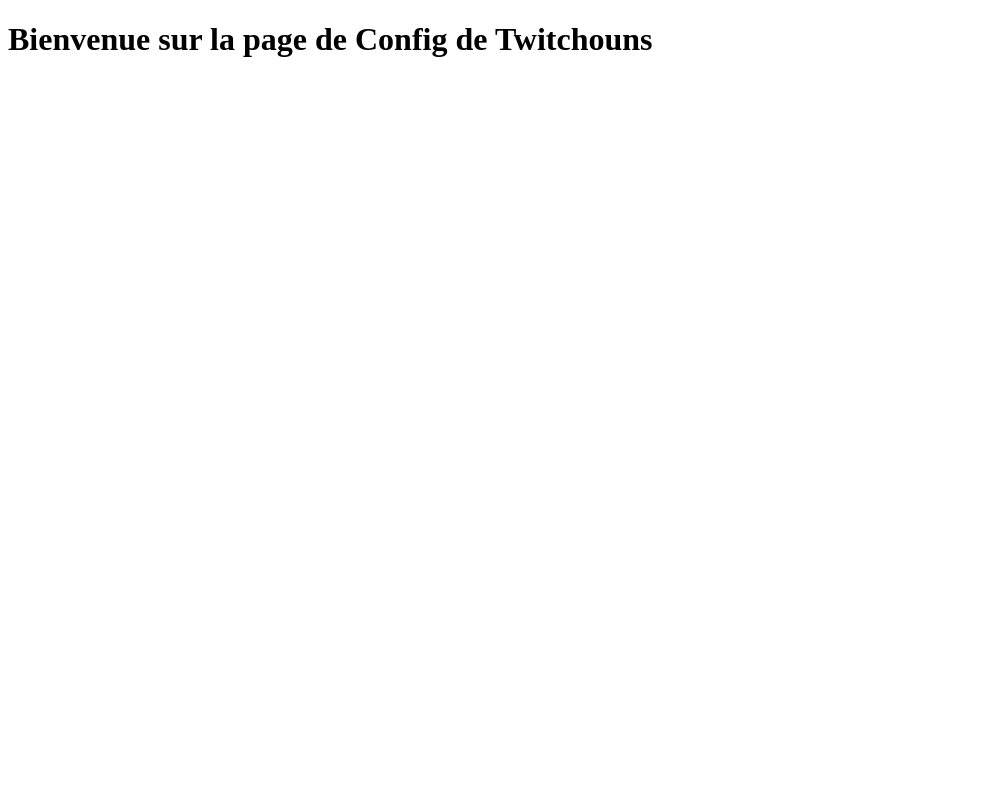
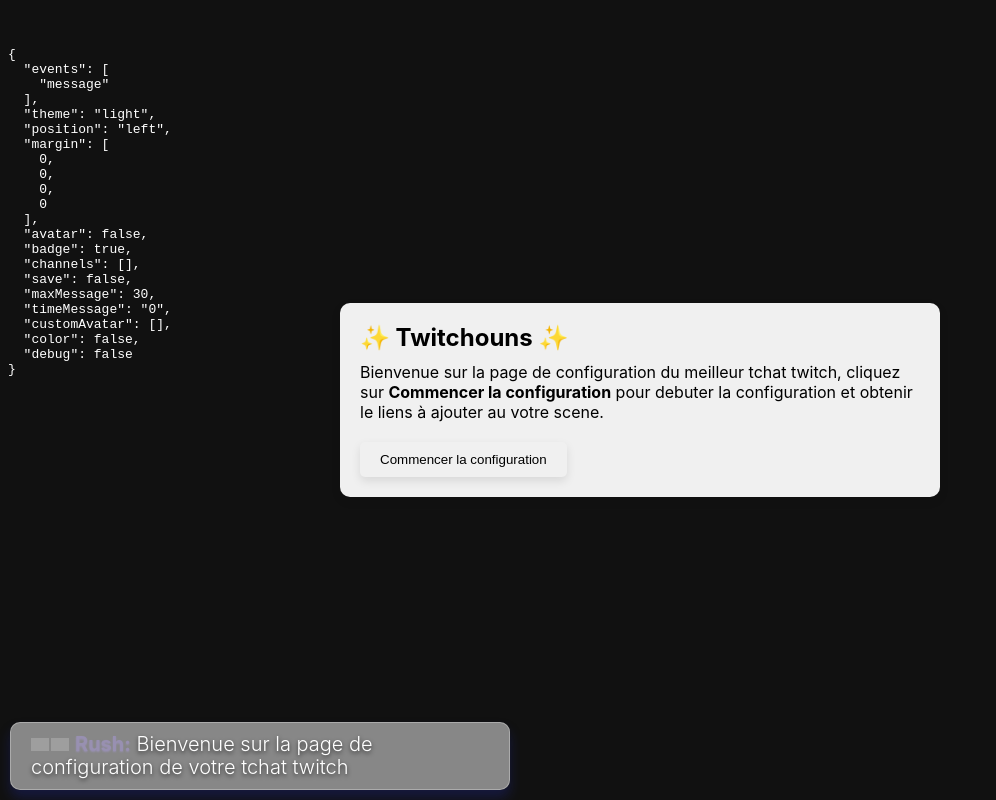
Before and after one commit to FabienBounoir/Twitchouns, a SvelteKit app: page / in a window 1280 px wide. Shown: the whole page, without its empty margins (0-996 px from the left). Built offline with nearby package versions, Linux system fonts and the light colour scheme; grey boxes are pictures that could not be loaded.

Commit message:
🔥 Init config page

```diff
--- a/src/routes/+page.svelte
+++ b/src/routes/+page.svelte
@@ -1 +1,373 @@
+<script>
+	import Avatar from '$lib/components/avatar.svelte';
+	import Clip from '$lib/components/clip.svelte';
+	import Bluepurple from '$lib/components/theme/bluepurple.svelte';
+	import Dark from '$lib/components/theme/dark.svelte';
+	import Default from '$lib/components/theme/default.svelte';
+	import Flatdark from '$lib/components/theme/flatdark.svelte';
+	import Flatwhite from '$lib/components/theme/flatwhite.svelte';
+	import Glass from '$lib/components/theme/glass.svelte';
+	import Light from '$lib/components/theme/light.svelte';
+	import Linearrgb from '$lib/components/theme/linearrgb.svelte';
+	import Neon from '$lib/components/theme/neon.svelte';
+	import Pivotass from '$lib/components/theme/pivotass.svelte';
+	import Rgb from '$lib/components/theme/rgb.svelte';
+	import { config } from '$lib/stores/config';
+	import { messages, push } from '$lib/stores/message';
+	import { get, writable } from 'svelte/store';
+
+	let msg = [];
+
+	messages.subscribe((value) => {
+		msg = value;
+	});
+
+	let configuration = get(config);
+	let pageTotal = 5;
+	let activePage = 0;
+
+	let channel = '';
+
+	const components = {
+		dark: Dark,
+		light: Light,
+		glass: Glass,
+		flatwhite: Flatwhite,
+		flatdark: Flatdark,
+		linearrgb: Linearrgb,
+		bluepurple: Bluepurple,
+		rgb: Rgb,
+		default: Default,
+		pivotass: Pivotass,
+		neon: Neon
+	};
+
+	const MessageInfo = [
+		'Bienvenue sur la page de configuration de votre tchat twitch',
+		'Pour commencer, veuillez entre votre nom de chaine twitch',
+		'Ensuite, choisissez le theme de votre tchat',
+		'Choisissez la position de votre tchat',
+		'Choisissez la taille de votre tchat',
+		'Choisissez la couleur de votre tchat',
+		'Choisissez les events que vous voulez afficher',
+		'Choisissez les personnes a ne pas afficher dans votre tchat'
+	];
+
+	const eventName = [
+		{
+			name: 'Messages',
+			type: 'message'
+		},
+		{
+			name: 'Subscription',
+			type: 'sub'
+		},
+		{
+			name: 'Subscription Gift',
+			type: 'subgift'
+		},
+		{
+			name: 'Cheers',
+			type: 'cheer'
+		},
+		{
+			name: 'Message Delete',
+			type: 'messagedeleted'
+		},
+		{
+			name: 'User Ban',
+			type: 'ban'
+		},
+		{
+			name: 'User TimeOut',
+			type: 'timeout'
+		}
+	];
+
+	let usernames = ['Bouns', 'Maouui', 'Rush', 'Pivotass', 'Guillaume'];
+
+	let actualMessage = 0;
+
+	setInterval(() => {
+		console.log('Nouveau message');
+		push({
+			message: MessageInfo[actualMessage],
+			username: usernames[Math.floor(Math.random() * usernames.length)],
+			type: 'tchat',
+			tagsUrl: [
+				'https://static-cdn.jtvnw.net/badges/v1/b80f038a-0a47-4e24-b48f-63ab7cecbee5/3',
+				'https://static-cdn.jtvnw.net/badges/v1/5864739a-5e58-4623-9450-a2c0555ef90b/3'
+			],
+			color: randomColorHexaCode(),
+			_id: Date.now()
+		});
+
+		actualMessage++;
+		if (actualMessage >= MessageInfo.length) actualMessage = 0;
+	}, 4000);
+
+	const randomColorHexaCode = () => {
+		let letters = '0123456789ABCDEF';
+		let color = '#';
+		for (let i = 0; i < 6; i++) color += letters[Math.floor(Math.random() * 16)];
+		return color;
+	};
+</script>
+
+<svelte:head>
+	<title>⚙️ Overlay Configuration</title>
+</svelte:head>
+
 <h1>Bienvenue sur la page de Config de Twitchouns</h1>
+<pre style="color:white; position: fixed; z-index:999">{JSON.stringify(
+		configuration,
+		null,
+		2
+	)}</pre>
+
+<main id="chat-container">
+	<div id="saver">
+		<div
+			class="gridApp {configuration.position === 'left' ? 'gridLeft' : 'gridRight'}"
+			style="margin-bottom: {configuration.margin[2]}px; margin-top: {configuration
+				.margin[0]}px; margin-left: {configuration.margin[3]}px; margin-right: {configuration
+				.margin[1]}px;"
+		>
+			<svelte:component this={components[configuration.theme]} />
+
+			{#if configuration.avatar == 'true' && msg.length}
+				<Avatar />
+			{/if}
+		</div>
+	</div>
+
+	<Clip />
+</main>
+
+<div class="configuration">
+	<div class="container">
+		<div class="body">
+			<h2>✨ Twitchouns ✨</h2>
+			{#if activePage == 0}
+				<p>
+					Bienvenue sur la page de configuration du meilleur tchat twitch, cliquez sur <b
+						>Commencer la configuration</b
+					> pour debuter la configuration et obtenir le liens à ajouter au votre scene.
+				</p>
+			{:else if activePage == 1}
+				<p>Qu'elles sont les chaines que vous souhaitez afficher dans votre tchat ?</p>
+				<input type="text" bind:value={channel} placeholder="Nom de votre chaine twitch" />
+				<button
+					on:click={() => {
+						if (!channel || configuration.channels.includes(channel)) return;
+						configuration.channels = [...configuration.channels, channel];
+						channel = '';
+					}}>Ajouter</button
+				>
+				<div class="list">
+					{#each configuration.channels as channel (channel)}
+						<p
+							on:click={() => {
+								configuration.channels = configuration.channels.filter((c) => c != channel);
+							}}
+						>
+							{channel}
+						</p>
+					{/each}
+				</div>
+			{:else if activePage == 2}
+				<p>Qu'elle sont les éléments que vous souhaitez afficher dans votre tchat ?</p>
+				<div class="list">
+					{#each eventName as event (event.type)}
+						<p>
+							<label id={event.type} name={event.type}
+								>{event.name}
+								<input
+									type="checkbox"
+									id={event.type}
+									name={event.type}
+									value={event.type}
+									checked={configuration.events.includes(event.type)}
+									on:change={(e) => {
+										if (configuration.events.includes(event.type)) {
+											configuration.events = configuration.events.filter((c) => c != event.type);
+										} else {
+											configuration.events = [...configuration.events, event.type];
+										}
+									}}
+								/>
+							</label>
+						</p>
+					{/each}
+				</div>
+			{:else if activePage == 3}
+				<p>Choisissez votre <b>thème favori</b>, celui qui vous fait <b>vibrer</b> ! 💖</p>
+				<select bind:value={configuration.theme}>
+					{#each Object.keys(components) as theme (theme)}
+						<option value={theme}>{theme}</option>
+					{/each}
+				</select>
+			{:else if activePage == 4}
+				<button
+					on:click={() => {
+						let themeName =
+							Object.keys(components)[Math.floor(Math.random() * Object.keys(components).length)];
+
+						configuration.theme = themeName;
+					}}>Event type</button
+				>
+			{/if}
+		</div>
+
+		<div class="footer">
+			{#if activePage > 0}
+				<button on:click={() => (activePage -= 1)}>previous</button>
+			{/if}
+
+			{#if activePage <= pageTotal}
+				<button
+					on:click={() => {
+						if (activePage == pageTotal) {
+							console.log('Fin de la configuration');
+						} else {
+							activePage++;
+						}
+					}}
+				>
+					{#if activePage == 0}
+						Commencer la configuration
+					{:else if activePage == pageTotal}
+						Terminer la configuration
+					{:else}
+						Suivant
+					{/if}
+				</button>
+			{/if}
+		</div>
+	</div>
+</div>
+
+<style lang="scss">
+	.configuration {
+		display: flex;
+		position: fixed;
+		top: 0;
+		left: 0;
+		width: 100vw;
+		height: 100vh;
+		margin: 0;
+		padding: 0;
+		justify-content: center;
+		align-items: center;
+
+		.container {
+			max-width: 600px; /* Largeur maximale de la div */
+			padding: 20px;
+			background-color: #f0f0f0;
+			border-radius: 10px;
+			box-shadow: 0 4px 10px rgba(0, 0, 0, 0.1);
+			// height: min(80vh, 600px);
+			display: flex;
+			flex-direction: column;
+			gap: 20px;
+			max-width: 600px;
+			width: 600px;
+
+			.body {
+				height: auto;
+				display: flex;
+				flex-direction: column;
+				gap: 10px;
+			}
+
+			.list {
+				display: flex;
+				flex-direction: row;
+				gap: 5px;
+
+				flex-flow: wrap;
+
+				p {
+					cursor: pointer;
+					padding: 5px 10px;
+					border-radius: 5px;
+					background-color: #ff6d6d;
+					box-shadow: 0 4px 10px rgba(0, 0, 0, 0.1);
+				}
+			}
+
+			select {
+				padding: 5px 10px;
+				border-radius: 5px;
+				// background-color: #ff6d6d;
+				box-shadow: 0 4px 10px rgba(0, 0, 0, 0.1);
+			}
+
+			.footer {
+				display: flex;
+				justify-content: space-between;
+
+				button {
+					padding: 10px 20px;
+					border-radius: 5px;
+					border: none;
+					background-color: #f0f0f0;
+					box-shadow: 0 4px 10px rgba(0, 0, 0, 0.1);
+					cursor: pointer;
+					transition: all 0.2s ease-in-out;
+
+					&:hover {
+						background-color: #e0e0e0;
+					}
+				}
+			}
+		}
+	}
+
+	:root {
+		font-family: -apple-system, BlinkMacSystemFont, 'Segoe UI', Roboto, Oxygen, Ubuntu, Cantarell,
+			'Open Sans', 'Helvetica Neue', sans-serif;
+	}
+
+	*,
+	*::after,
+	*::before {
+		margin: 0;
+		padding: 0;
+		box-sizing: border-box;
+	}
+
+	div#saver {
+		background-color: #111;
+		position: absolute;
+		top: 0;
+		left: 0;
+		width: 100%;
+		height: 100%;
+		/* background-image: url("./assets/background.png"); */
+		background-size: cover;
+	}
+
+	div#saver img.animationAvatar {
+		width: 5em;
+	}
+
+	.gridApp {
+		display: grid;
+		grid-template-areas: 'text avatar';
+		/* grid-template-columns: 1fr 0.1fr; */
+		position: absolute;
+	}
+
+	.gridRight {
+		grid-template-areas: 'text avatar';
+		right: 0;
+		bottom: 0;
+	}
+
+	.gridLeft {
+		grid-template-areas: 'avatar text';
+		left: 0;
+		bottom: 0;
+	}
+</style>
```
